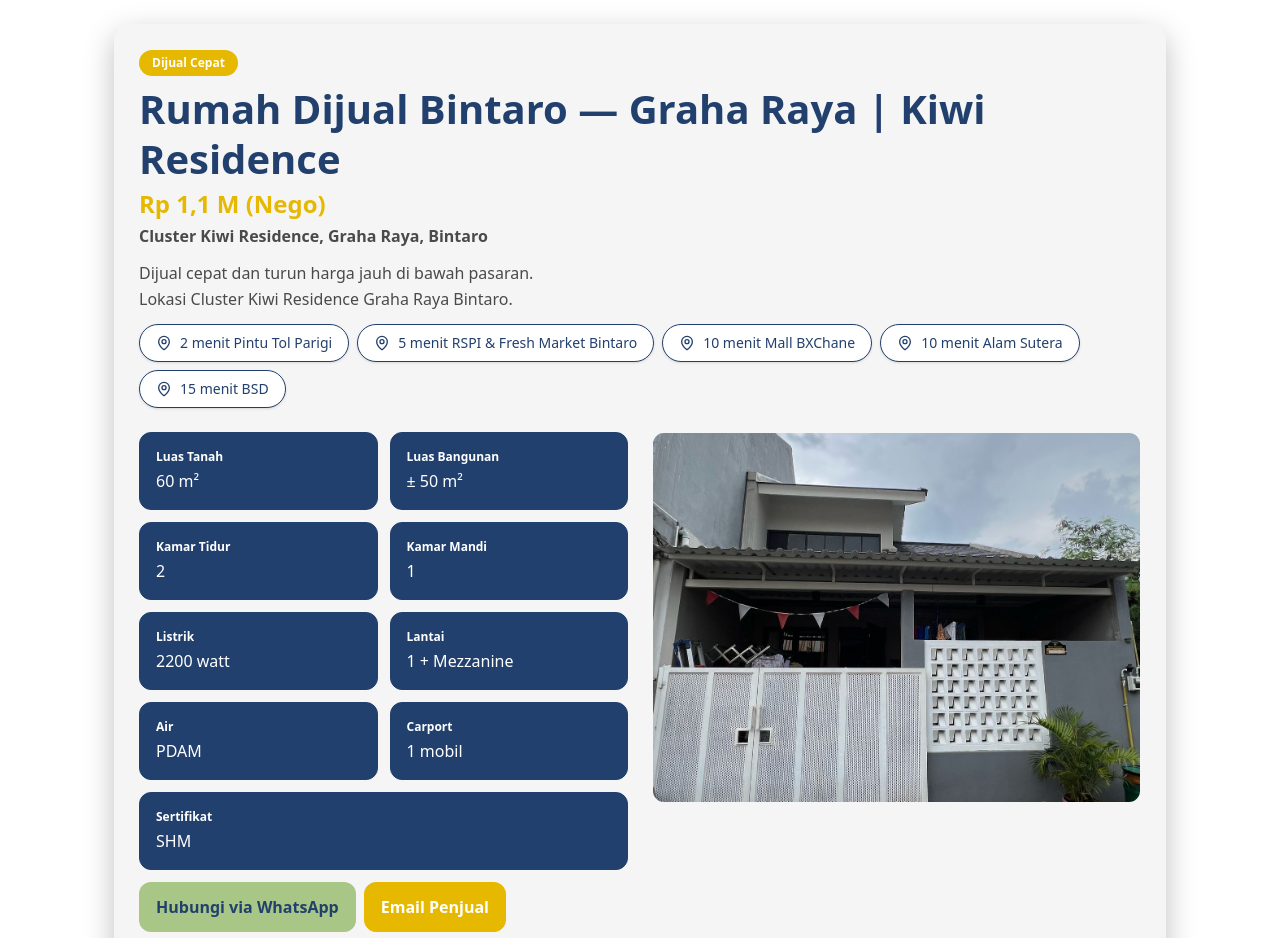
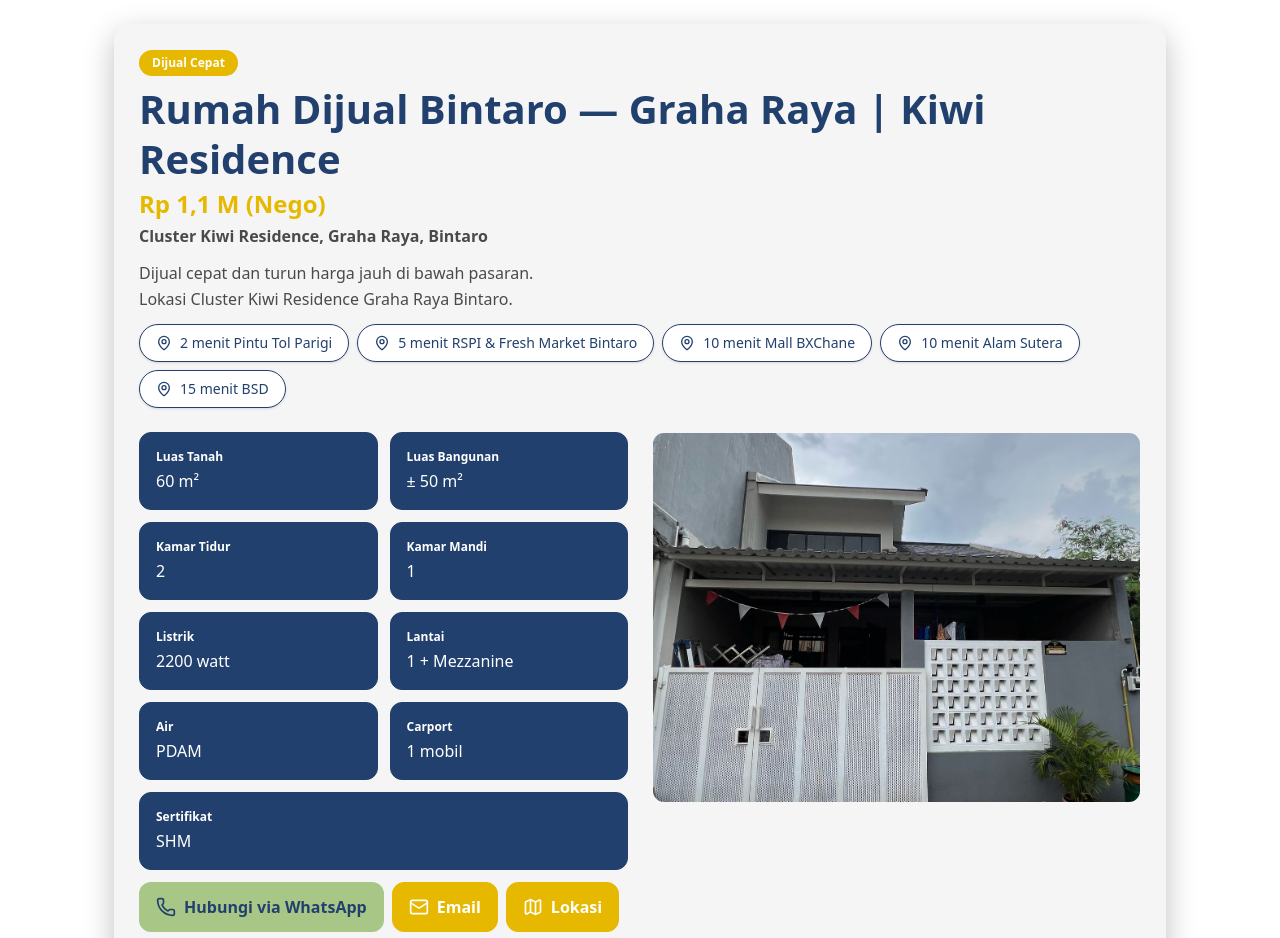
Before and after one commit to idhamchoudry/rumah-bintaro, a Next.js app: page / in a window 1280 px wide. Shown: the top 938 px of the page. Built offline with nearby package versions, Linux system fonts and the light colour scheme.

Commit message:
add icons to contact buttons

```diff
--- a/src/app/HouseListing.tsx
+++ b/src/app/HouseListing.tsx
@@ -3,6 +3,9 @@
 import { useState, useEffect, useCallback } from "react";
 import Image from "next/image";
 import { MapPin } from "lucide-react"; // make sure lucide-react is installed
+import { Phone } from "lucide-react";
+import { Mail } from "lucide-react";
+import { MapIcon } from "lucide-react";
 
 export default function HouseListing() {
   const [selectedIndex, setSelectedIndex] = useState<number | null>(null);
@@ -176,6 +179,7 @@ Lokasi Cluster Kiwi Residence Graha Raya Bintaro.
                     href={whatsappHref}
                     target="_blank"
                   >
+                    <Phone className="w-5 h-5" />
                     Hubungi via WhatsApp
                   </a>
                   <a
@@ -184,7 +188,8 @@ Lokasi Cluster Kiwi Residence Graha Raya Bintaro.
                       "Tanya: Rumah Dijual Bintaro — Graha Raya"
                     )}`}
                   >
-                    Email Penjual
+                    <Mail className="w-5 h-5" />
+                    Email
                   </a>
                   <a
                     className="inline-flex items-center gap-2 rounded-xl border border-[var(--color-accent)] bg-[var(--color-accent)] px-4 py-3 font-bold text-[var(--color-accent-text)] hover:opacity-90 transition"
@@ -192,7 +197,8 @@ Lokasi Cluster Kiwi Residence Graha Raya Bintaro.
                     target="_blank"
                     rel="noopener noreferrer"
                 >
-                    Lihat Map
+                    <MapIcon className="w-5 h-5" />
+                    Lokasi
                 </a>
                 </div>
               </div>
```
